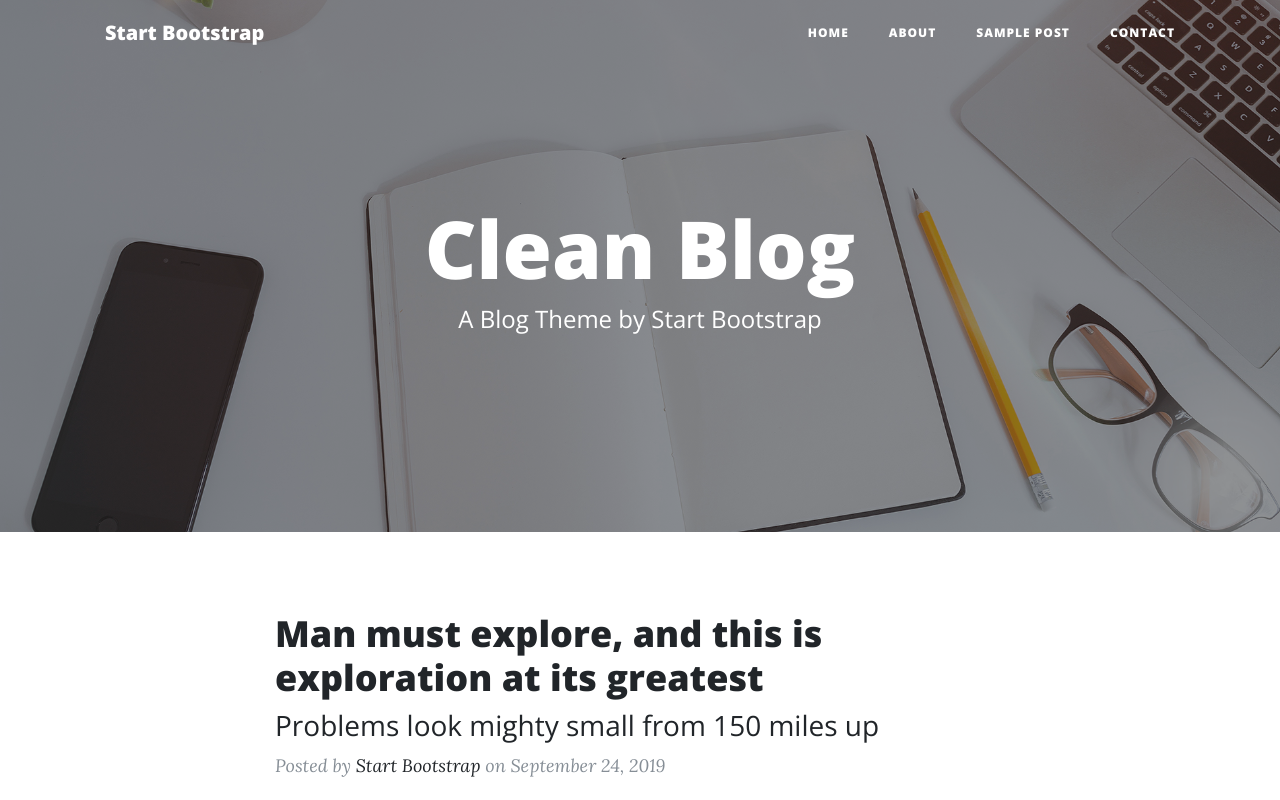
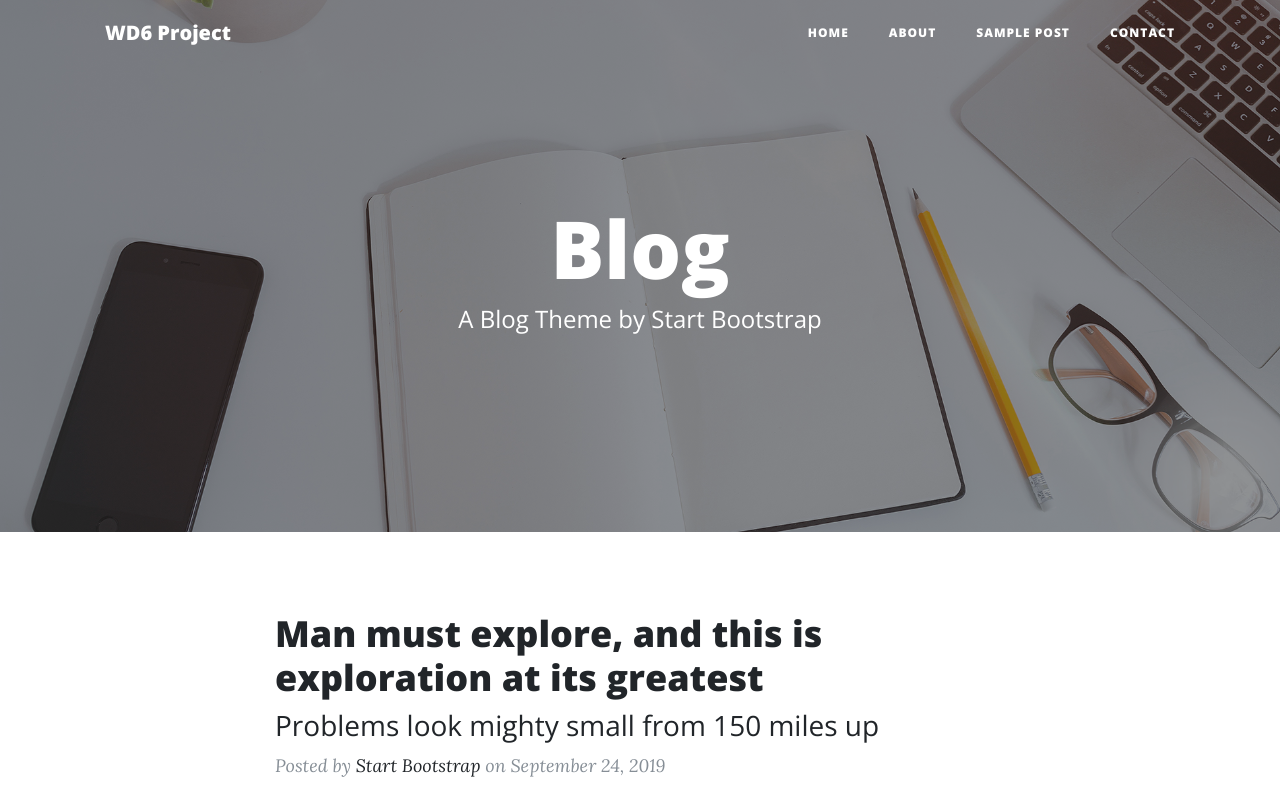
Before and after one commit to DominikColl/dominikcoll.github.io, a website: page index.html in a window 1280 px wide. Shown: the top 800 px of the page. Drawn offline with nearby package versions, Linux system fonts and the light colour scheme.

Commit message:
Changing html values

```diff
--- a/index.html
+++ b/index.html
@@ -8,7 +8,7 @@
   <meta name="description" content="">
   <meta name="author" content="">
 
-  <title>Clean Blog - Start Bootstrap Theme</title>
+  <title>Dominiks Clean blog</title>
 
   <!-- Bootstrap core CSS -->
   <link href="vendor/bootstrap/css/bootstrap.min.css" rel="stylesheet">
@@ -16,7 +16,8 @@
   <!-- Custom fonts for this template -->
   <link href="vendor/fontawesome-free/css/all.min.css" rel="stylesheet" type="text/css">
   <link href='https://fonts.googleapis.com/css?family=Lora:400,700,400italic,700italic' rel='stylesheet' type='text/css'>
-  <link href='https://fonts.googleapis.com/css?family=Open+Sans:300italic,400italic,600italic,700italic,800italic,400,300,600,700,800' rel='stylesheet' type='text/css'>
+  <link href='https://fonts.googleapis.com/css?family=Open+Sans:300italic,400italic,600italic,700italic,800italic,400,300,600,700,800'
+    rel='stylesheet' type='text/css'>
 
   <!-- Custom styles for this template -->
   <link href="css/clean-blog.min.css" rel="stylesheet">
@@ -28,8 +29,9 @@
   <!-- Navigation -->
   <nav class="navbar navbar-expand-lg navbar-light fixed-top" id="mainNav">
     <div class="container">
-      <a class="navbar-brand" href="index.html">Start Bootstrap</a>
-      <button class="navbar-toggler navbar-toggler-right" type="button" data-toggle="collapse" data-target="#navbarResponsive" aria-controls="navbarResponsive" aria-expanded="false" aria-label="Toggle navigation">
+      <a class="navbar-brand" href="index.html">WD6 Project</a>
+      <button class="navbar-toggler navbar-toggler-right" type="button" data-toggle="collapse" data-target="#navbarResponsive"
+        aria-controls="navbarResponsive" aria-expanded="false" aria-label="Toggle navigation">
         Menu
         <i class="fas fa-bars"></i>
       </button>
@@ -59,7 +61,7 @@
       <div class="row">
         <div class="col-lg-8 col-md-10 mx-auto">
           <div class="site-heading">
-            <h1>Clean Blog</h1>
+            <h1>Blog</h1>
             <span class="subheading">A Blog Theme by Start Bootstrap</span>
           </div>
         </div>
```
